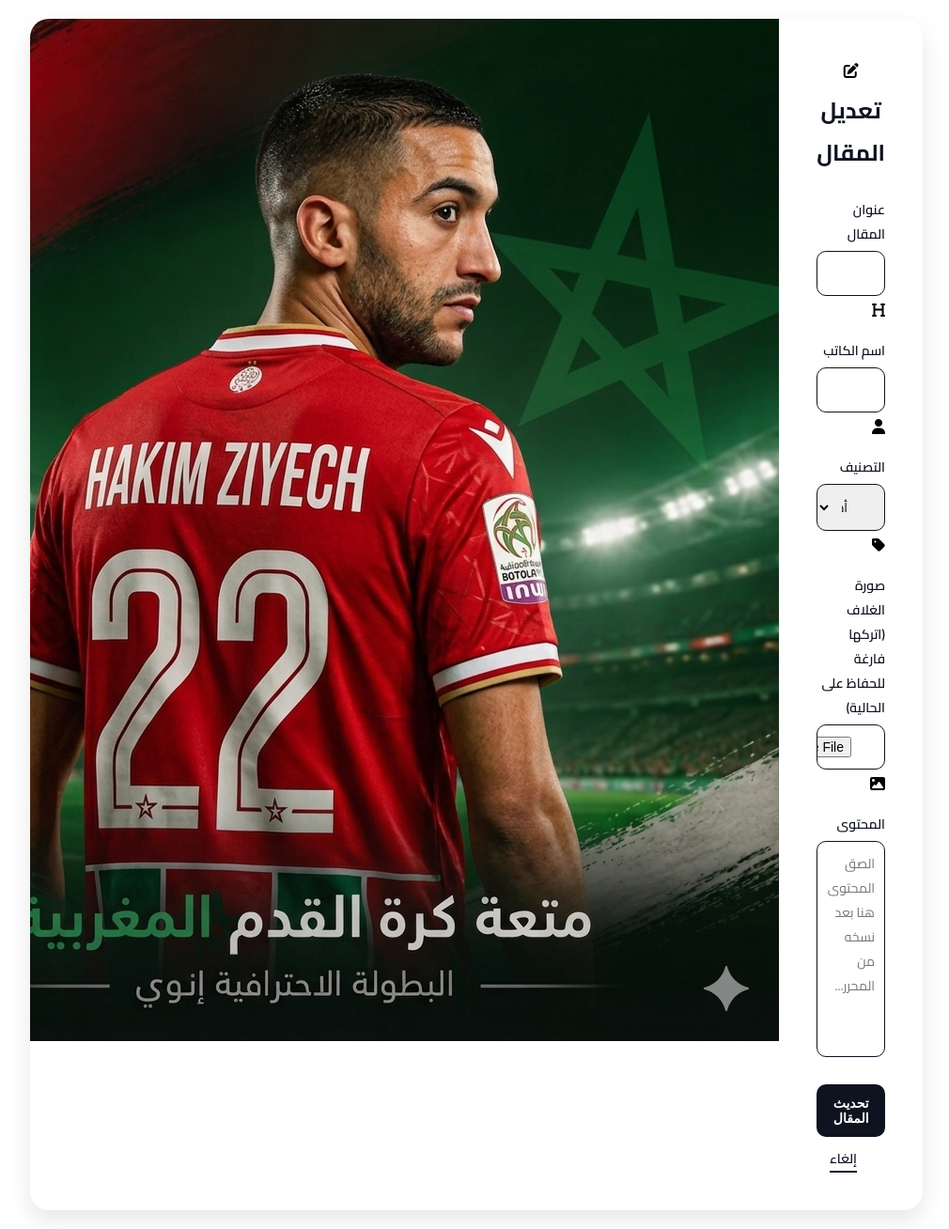
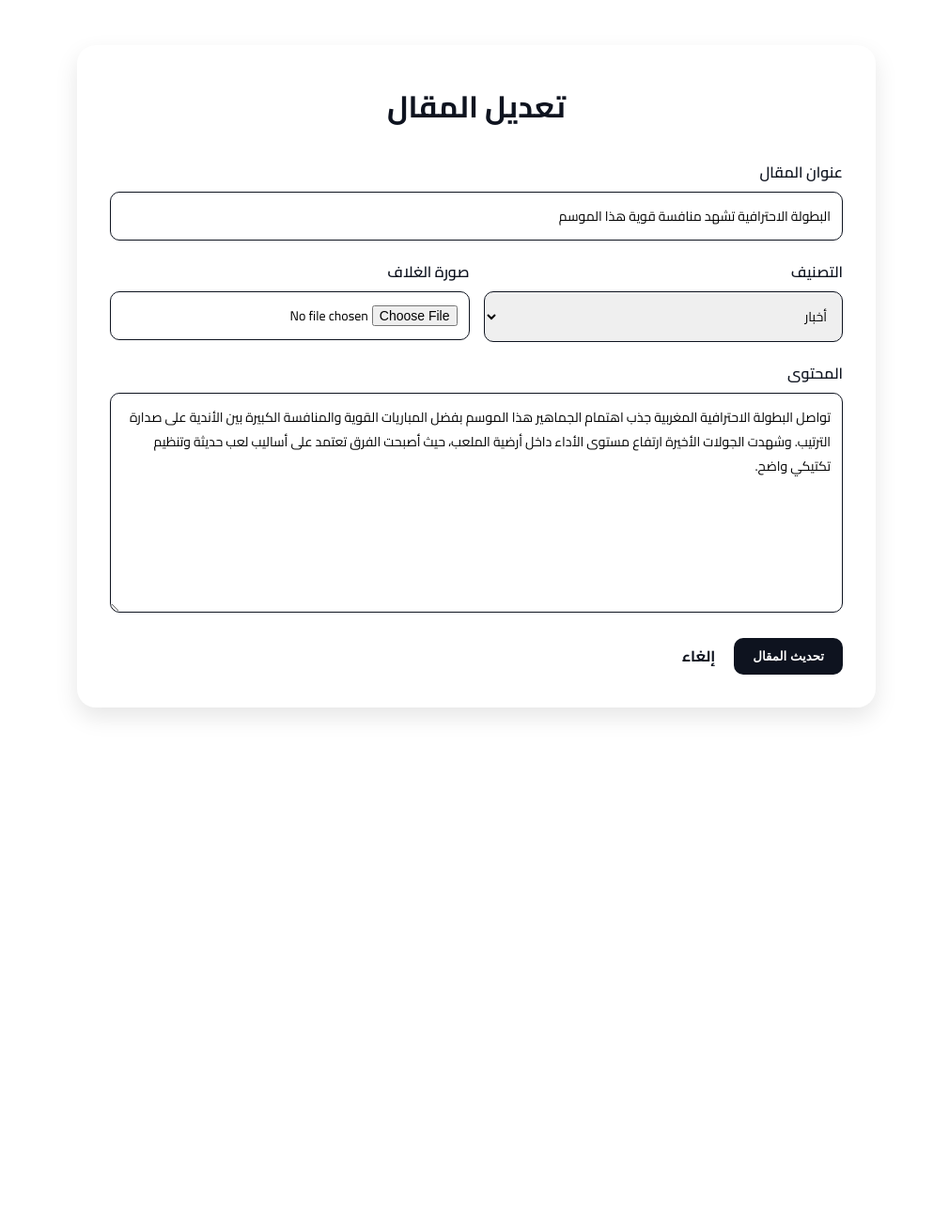
Before and after one commit to Achehri-Hassan/koora-maghribia-blog, a PHP site: page /update.php?id=6 in a window 1280 px wide. Shown: the whole page at 94% size, without its empty margins (133-1143 px from the left). After the commit the page ends 763 px from the top, so only its background shows below. Run offline with PHP 8.4, Linux system fonts and the light colour scheme; the visitor is signed in with stand-in values (Sample User, id 1); data comes from the database, SQL or seed files in the repository; data that the repository does not hold is empty; some web fonts are replaced.

Commit message:
modification filles create & update chnage css create.css

```diff
--- a/adetails.php
+++ b/adetails.php
@@ -141,10 +141,7 @@ $comments = $comments->getCommentsByArticle($id);
 
         <div class="share-icons">
             <a href="#"><i class="fa-brands fa-facebook-f"></i></a>
-            <a href="#"><i class="fa-brands fa-whatsapp"></i></a>
             <a href="#"><i class="fa-brands fa-x-twitter"></i></a>
-            <a href="#"><i class="fa-brands fa-linkedin-in"></i></a>
-            <a href="#"><i class="fa-regular fa-envelope"></i></a>
         </div>
 
         <hr class="cta__divider" />
--- a/admin.php
+++ b/admin.php
@@ -17,7 +17,7 @@ class User
     // Login user (IMPORTANT)
     public function login($email)
     {
-        $sql = "SELECT * FROM users WHERE email = :email ";
+        $sql = "SELECT * FROM admin WHERE email = :email ";
 
         $stmt = $this->conn->prepare($sql);
 
--- a/article.php
+++ b/article.php
@@ -44,25 +44,26 @@ class Article
     }
 
     //   function to create article
-    public function createArticle($title, $content, $image, $category)
+    public function createArticle($title, $content, $image, $category , $admin_id)
     {
-        $sql = "INSERT INTO articles (title, content, image,  category)
-                VALUES (:title, :content, :image, :category)";
+        $sql = "INSERT INTO articles (title, content, image , category , user_id)
+                VALUES (:title, :content, :image,   :category , :user_id)";
         $stmt = $this->conn->prepare($sql);
         return $stmt->execute([
             "title" => $title,
             "content" => $content,
             "image" => $image,
-            "category" => $category
+            "category" => $category,
+            "user_id" => $admin_id
         ]);
     }
 
 
     // function update article
-    public function Update($id, $title, $content, $image,  $category)
+    public function Update($id, $title, $content, $image ,  $category )
     {
         $sql = "UPDATE articles SET title=:title, content=:content, category=:category,
-                image=:image,  WHERE id=:id";
+                image=:image WHERE id=:id";
         $stmt = $this->conn->prepare($sql);
         return $stmt->execute([
             "id" => $id,
@@ -70,7 +71,6 @@ class Article
             "content" => $content,
             "category" => $category,
             "image" => $image,
-
         ]);
     }
 
--- a/css/create.css
+++ b/css/create.css
@@ -5,121 +5,96 @@
 
 
 
-.form_container {
+.form_container{
+    min-height: 100vh;
     display: flex;
     justify-content: center;
     align-items: center;
-    width: 100%;
     padding: 20px;
 }
 
-.login-card {
+.form_card{
+
+    width: 100%;
+    max-width: 850px;
+    background: var(--white);
+    padding: 35px;
+    border-radius: 20px;
+    box-shadow: 0 10px 25px rgba(0,0,0,0.1);
+}
+
+.form_card h1{
+    text-align: center;
+    margin-bottom: 25px;
+    color: var(--second-color);
+}
+
+.row{
     display: flex;
-    background: var(--white);
-    border-radius: 20px;
-    overflow: hidden;
-    box-shadow: 0 10px 25px rgba(0, 0, 0, 0.1);
+    gap: 15px;
+}
+
+.input-group{
     width: 100%;
-    max-width: 950px;
-    min-height: 580px;
+    margin-bottom: 18px;
+}
+
+.input-group label{
+
+    display: block;
+    margin-bottom: 6px;
+    font-weight: 600;
+    color: var(--second-color);
+}
+
+.input-group input,
+.input-group select,
+.input-group textarea{
+     font-family: 'Cairo', sans-serif;
+    width: 100%;
+    padding: 12px;
+    border: 1px solid var(--second-color);
+    border-radius: 10px;
+    outline: none;
+    font-size: 14px;
+
+}
+
+textarea{
+    resize: vertical;
+}
+
+.buttons{
+    display: flex;
+    align-items: center;
+    gap: 20px;
+    margin-top: 10px;
+}
+
+.btn-submit{
+
+    padding: 12px 20px;
+    border: none;
+    border-radius: 10px;
+    background: var(--second-color);
+    color: var(--white);
+    cursor: pointer;
+    font-weight: bold;
+}
+
+.btn-back{
+    text-decoration: none;
+    color: var(--second-color);
+    font-weight: bold;
 }
 
 
-.form-side {
-    flex: 1.2;
-    padding: 40px;
-    display: flex;
-    flex-direction: column;
-    justify-content: center;
-}
-
-.form-header {
-    text-align: center;
-    margin-bottom: 20px;
-}
-
-.form-header h1 {
-    font-size: 1.5rem;
-    color: var(--second-color);
-    margin: 5px 0;
-}
-
-
-
-.row_img_select {
-    display: flex;
-    gap: 15px;
-    width: 100%;
-}
-
-.input-group {
-    margin-bottom: 15px;
-}
-
-.input-group label {
-    display: block;
-    margin-bottom: 5px;
-    font-weight: 600;
-    font-size: 14px;
-    color:var(--second-color);
-}
-
-.input-box input,
-.input-box select,
-.input-box textarea {
-    width: 100%;
-    padding: 10px 35px 10px 10px;
-    border: 1px solid var(--second-color);
-    border-radius: 10px;
-    font-family: 'Cairo', sans-serif;
-    font-size: 14px;
-    outline: none;
-    transition: all 0.3s;
-}
-
-
-.input-box textarea {
-    padding: 10px;
-    resize: none;
-}
-
-
-
-.btn-submit {
-
-    padding: 12px;
-    background-color: var(--second-color);
-    color: var(--white);
-    border: none;
-    border-radius: 10px;
-    font-weight: 700;
-    cursor: pointer;
-    margin-top: 5px;
-    transition: 0.3s;
-    font-size: 14px;
-}
-
-
-.btn-back {
-    margin-right: 30px;
-    color: var(--second-color);
-    border-bottom: 2px solid var(--second-color);
-    width: fit-content;
-    font-weight: 600;
-    text-decoration: none;
-    display: inline-block;
-    text-align: center;
-    box-sizing: border-box;
-    font-size: 14px;
-}
-
-
-@media (max-width: 850px) {
-    .login-card {
+@media(max-width:768px){
+    .row{
         flex-direction: column;
-        max-width: 450px;
     }
 
-
-
+    .form_card{
+        padding: 25px;
+    }
 }
--- a/delete.php
+++ b/delete.php
@@ -9,6 +9,6 @@ if (isset($_GET['id'])) {
     $article = new Article();
     $article->delete($id);
 
-    header("Location: index.php");
+    header("Location: dashboard.php");
     exit;
 }
--- a/script.sql
+++ b/script.sql
@@ -12,13 +12,9 @@ use botola_maghribiya;
 CREATE TABLE admin(
 
   id INT AUTO_INCREMENT PRIMARY KEY,
-
   username VARCHAR(100) NOT NULL,
-
   email VARCHAR(150) NOT NULL UNIQUE,
-
   password VARCHAR(255) NOT NULL,
-
   created_at TIMESTAMP DEFAULT CURRENT_TIMESTAMP
 
 ) COMMENT = 'Table The users';
@@ -27,6 +23,7 @@ CREATE TABLE admin(
 -- table articles
 
 CREATE TABLE articles (
+
   id INT AUTO_INCREMENT PRIMARY KEY,
   title VARCHAR(255) NOT NULL,
   content TEXT NOT NULL,
@@ -84,7 +81,6 @@ INSERT INTO articles (title,  content, image, category, user_id) VALUES
 ),
 (
     'بدر بانون يوضح ويعتذر للمسفيويين',
-    'Hassan',
     'خرج بدر بانون، لاعب الرجاء الرياضي لكرة القدم، بتوضيح رسمي عقب الجدل الذي رافق الفيديو المتداول بعد نهاية الديربي البيضاوي أمام الوداد الرياضي، والذي ظهر فيه في نقاش مع عبد الغفور لاميرات. وأكد بانون، عبر ستوري بحسابه الرسمي على موقع إنستغرام، أن الحديث الذي جمعه بلاميرات كان مرتبطا بسوء تفاهم سابق.',
     'A4.jpg',
     'news',
--- a/update.php
+++ b/update.php
@@ -2,6 +2,7 @@
 
 
 require_once "article.php";
+
 $article = new Article();
 
 $art = null;
@@ -18,7 +19,6 @@ if ($_SERVER["REQUEST_METHOD"] === "POST" && isset($_POST['update_article'])) {
     $title = $_POST['title'];
     $content = $_POST['content'];
     $category = $_POST["select"];
-    $author = $_POST["author"];
 
     if (!empty($_FILES['image']['name'])) {
 
@@ -32,7 +32,7 @@ if ($_SERVER["REQUEST_METHOD"] === "POST" && isset($_POST['update_article'])) {
         $imageToSave = $_POST['old_image'];
     }
 
-    $article->Update($id, $title, $content, $imageToSave, $author, $category);
+    $article->Update($id, $title, $content, $imageToSave, $category);
     header("Location: index.php");
     exit;
 }
@@ -50,88 +50,87 @@ if ($_SERVER["REQUEST_METHOD"] === "POST" && isset($_POST['update_article'])) {
 </head>
 
 <body>
+
+
   <div class="form_container">
-        <div class="login-card">
-            <div class="form-side">
-                <div class="form-header">
-                    <i class="fa-solid fa-pen-to-square"></i>
+
+    <form method="post" enctype="multipart/form-data" class="form_card">
+
         <h1>تعديل المقال</h1>
-                    <div class="line"></div>
-                </div>
 
-                <form method="post" enctype="multipart/form-data">
-                    <input type="hidden" name="id" value="<?= $art['id'] ?? '' ?>">
-                    <input type="hidden" name="old_image" value="<?= $art['image'] ?? '' ?>">
+        <input type="hidden" name="old_image" value="<?= $art['image'] ?>">
+        <input type="hidden" name="id" value="<?= $art['id'] ?>">
 
         <div class="input-group">
             <label>عنوان المقال</label>
-                        <div class="input-box">
-                            <input type="text" name="title" value="<?= $art['title'] ?? '' ?>" required />
-                            <i class="fa-solid fa-heading"></i>
-                        </div>
+
+            <input
+                type="text"
+                name="title"
+                value="<?= $art['title'] ?? '' ?>"
+                required
+            >
         </div>
 
         <div class="row">
+
             <div class="input-group">
-                            <label>اسم الكاتب</label>
-                            <div class="input-box">
-                                <input type="text" name="author" value="<?= $art['author'] ?? '' ?>" required />
-                                <i class="fa-solid fa-user"></i>
-                            </div>
-                        </div>
-                        <div class="input-group">
+
                 <label>التصنيف</label>
 
-                            <div class="input-box">
                 <select name="select" required>
-                                    <option value="news" <?= ($art['category'] ?? '') == 'news' ? 'selected' : '' ?>>أخبار</option>
-                                    <option value="matches" <?= ($art['category'] ?? '') == 'matches' ? 'selected' : '' ?>>مباريات</option>
 
+                    <option value="news"
+                        <?= ($art['category'] ?? '') == 'news' ? 'selected' : '' ?>>
+                        أخبار
+                    </option>
 
-                                    <option value="Analysis" <?= ($art['category'] ?? '') == 'Analysis' ? 'selected' : '' ?>>تحليل</option>
+                    <option value="Transfers"
+                        <?= ($art['category'] ?? '') == 'Transfers' ? 'selected' : '' ?>>
+                        الانتقالات
+                    </option>
 
+                </select>
 
-                                    <option value="Transfers" <?= ($art['category'] ?? '') == 'Transfers' ? 'selected' : '' ?>>نتقالات</option>
-                                </select>
-                                <i class="fa-solid fa-tag"></i>
-                            </div>
-                        </div>
             </div>
 
             <div class="input-group">
-                        <label>صورة الغلاف (اتركها فارغة للحفاظ على الحالية)</label>
-                        <div class="input-box">
-                            <input type="file" name="image" />
-                            <i class="fa-solid fa-image"></i>
+
+                <label>صورة الغلاف</label>
+
+                <input type="file" name="image">
+
             </div>
+
         </div>
 
         <div class="input-group">
-                        <div style="display: flex; justify-content: space-between; align-items: center; margin-bottom: 5px;">
-                            <label style="margin: 0;">المحتوى</label>
-                            <!-- <a href="test.html" target="_blank" style="font-size: 13px; color: #007bff; text-decoration: none; font-weight: bold;">
-                                <i class="fa-solid fa-up-right-from-square"></i> فتح محرر الكتابة (Copy/Paste)
-                            </a> -->
 
+            <label>المحتوى</label>
+
+            <textarea
+                rows="8"
+                name="content"
+                required><?= $art['content'] ?? '' ?></textarea>
 
         </div>
-                        <div class="input-box">
-                            <textarea rows="8" name="content" id="mainContent" placeholder="الصق المحتوى هنا بعد نسخه من المحرر..." id="mainContent"><?= $art['content'] ?? ''  ?></textarea>
-                        </div>
+
+        <div class="buttons">
+
+            <button type="submit" name="update_article" class="btn-submit">
+                تحديث المقال
+            </button>
+
+            <a href="dashboard.php" class="btn-back">
+                إلغاء
+            </a>
+
         </div>
 
-                    <button type="submit" class="btn-submit" name="update_article">تحديث المقال</button>
-                    <a href="index.php" class="btn-back" style="margin-top: 10px;">إلغاء</a>
     </form>
-            </div>
-            <div class="image-side">
-                <img src="assest/hakim.png" alt="Hakim" />
-            </div>
-        </div>
+
 </div>
 
 
 </body>
-
-
 </html>
```
Also changed, not shown: create.php (+30 -43 lines), css/components/form.css (+30 -94 lines), index.php (+3 -4 lines), login.php (+35 -16 lines), assest/ChatGPT Image May 4, 2026, 09_01_42 PM.png (deleted), assest/Coffee style.jfif (deleted), assest/Screenshot 2026-05-13 031516.png (deleted), assest/WhatsApp Image 2026-05-11 at 12.03.59 PM.jpeg (deleted), assest/bn.jpg (deleted). Lines whose indentation alone changed are shown as unchanged.
